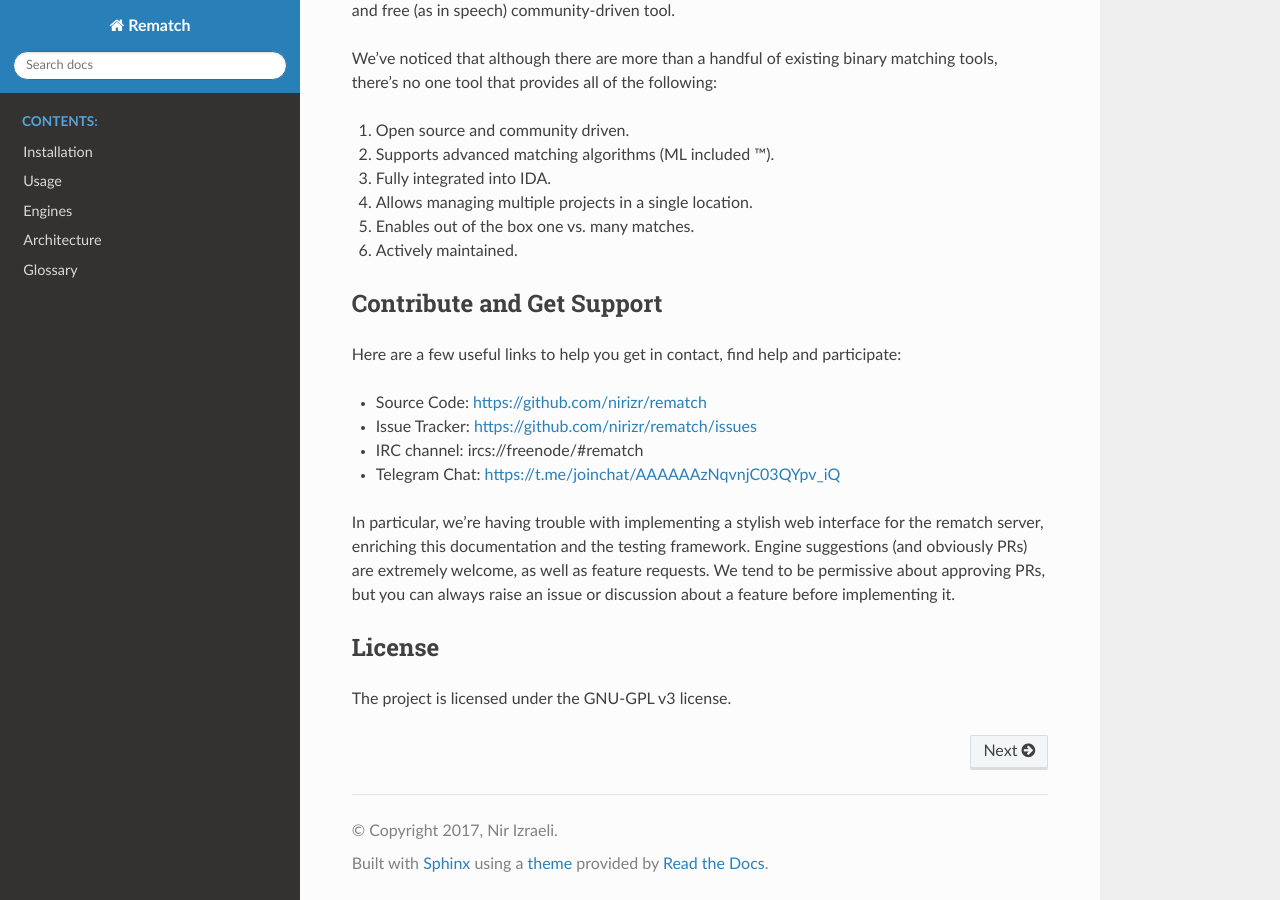
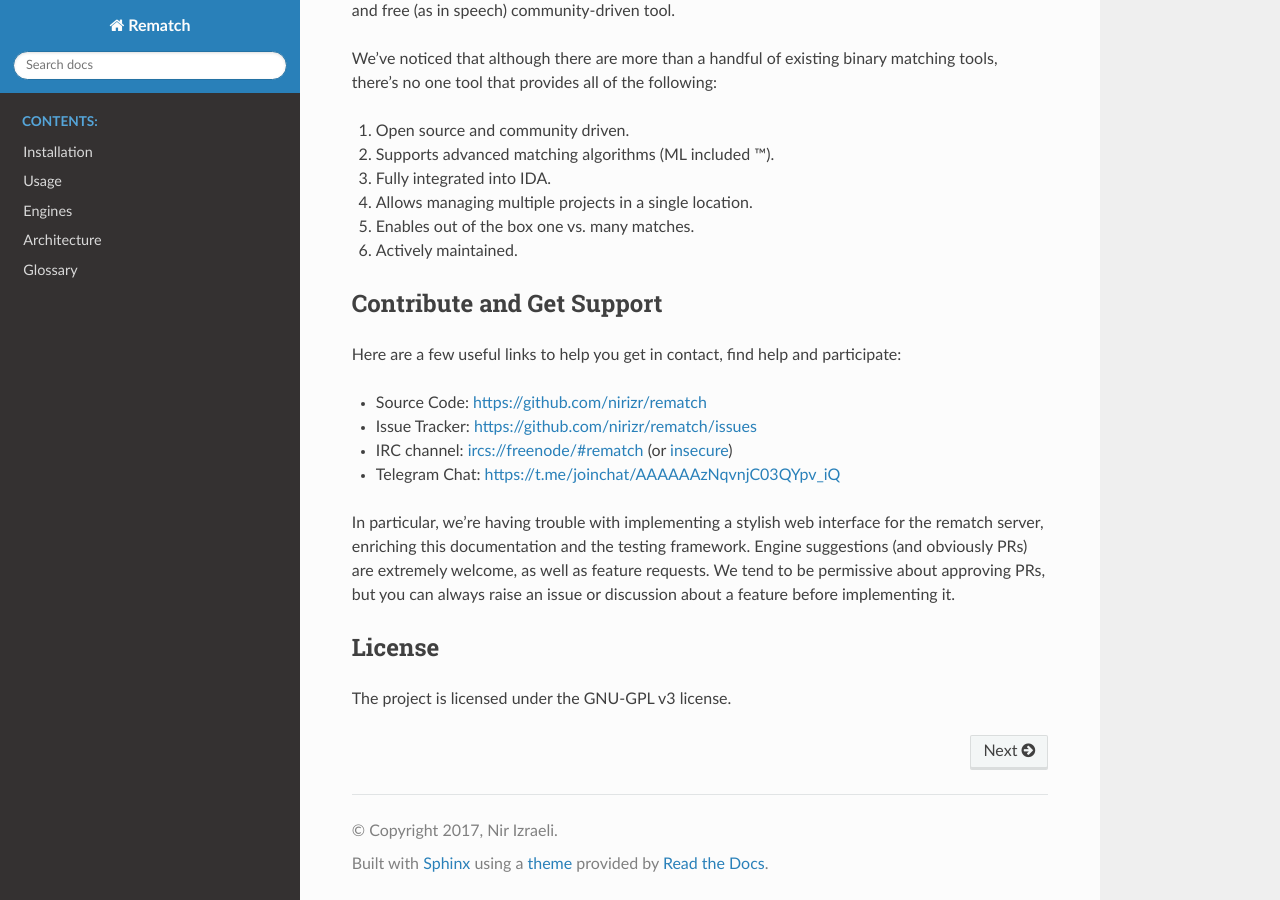
Before and after one commit to nirizr/rematch, a Sphinx documentation site: the page built from docs/index.rst, in a window 1280 px wide and 900 px high, scrolled down 1182 px. Built offline with Sphinx 7.4.7 and the Read the Docs theme 2.0.0, drawn with Linux system fonts in a browser that asks for light colours.

```diff
--- a/docs/glossary.rst
+++ b/docs/glossary.rst
@@ -41,3 +41,6 @@ Sorted alphabetically
    Matcher
       Matchers implement the logic of matching :term:`Instances <Instance>`
       together using thier :term:`Vectors <Vector>`.
+
+   Match Task
+      .. todo:: TODO
--- a/docs/index.rst
+++ b/docs/index.rst
@@ -60,7 +60,8 @@ participate:
 
 - Source Code: https://github.com/nirizr/rematch
 - Issue Tracker: https://github.com/nirizr/rematch/issues
-- IRC channel: ircs://freenode/#rematch
+- IRC channel: `ircs://freenode/#rematch <ircs://freenode/#rematch>`_ (or
+  `insecure <irc://freenode/#rematch>`_)
 - Telegram Chat: https://t.me/joinchat/AAAAAAzNqvnjC03QYpv_iQ
 
 In particular, we're having trouble with implementing a stylish web interface
```
